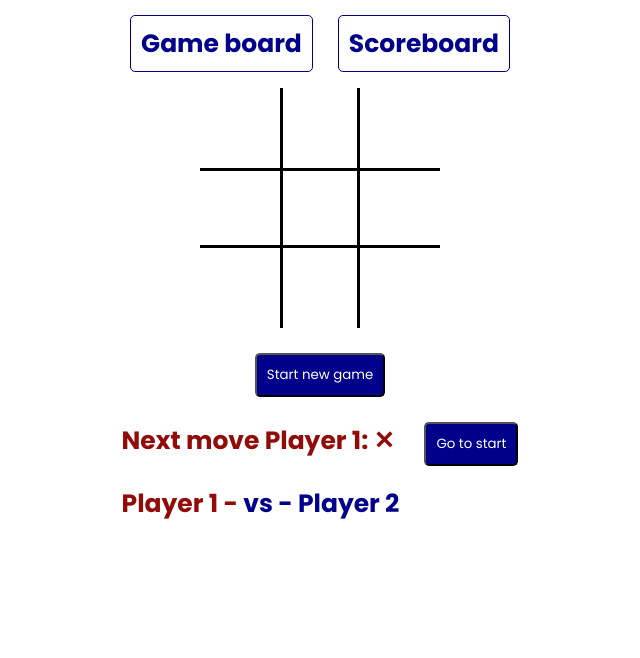
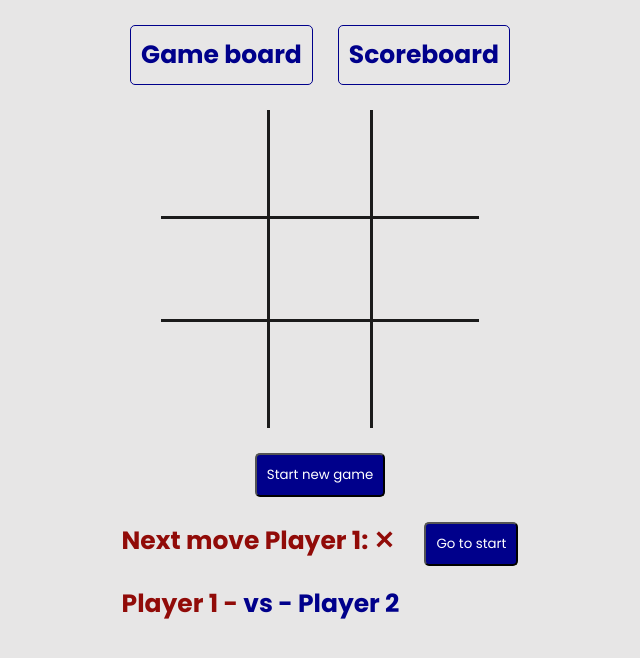
Before and after one commit to ErikEgl/tic-tac-toe-react, a React (Create React App) app: page / in a window 1280 px wide. Both pictures are taken after a click on the button "Start game". Shown: the top 658 px of the page, without its empty margins (320-960 px from the left). Built offline with nearby package versions, Linux system fonts and the light colour scheme.

Commit message:
added custom properties and some styles changes

```diff
--- a/src/assets/scss/base.scss
+++ b/src/assets/scss/base.scss
@@ -2,10 +2,11 @@ html,
 body {
   margin: 0;
   padding: 0;
-  background-color: $main-bg-color;
-  color: darkblue;
+  background-color: var(--mainBgColor);
+  color: var( --primaryAccentColor);
   font-weight: 700;
   font-size: 25px;
+  height: 100vh;
 }
 @import url('https://fonts.googleapis.com/css2?family=Poppins:wght@400;700&display=swap');
 
--- a/src/assets/scss/main.scss
+++ b/src/assets/scss/main.scss
@@ -20,12 +20,17 @@ nav {
             flex-direction: row;
         };
         li {
-            a {
+            a, button {
                 padding: 10px;
                 text-decoration: none;
-                color: darkblue;
+                color: var( --primaryAccentColor);
                 border: 1px solid currentColor;
                 border-radius: 5px;
+                background-color: transparent;
+                font-size: inherit;
+                display: inline-block;
+                font-weight: inherit;
+                cursor: pointer;
             }
         }
     }
--- a/src/assets/scss/vars.scss
+++ b/src/assets/scss/vars.scss
@@ -3,5 +3,15 @@ $sm: 768px;
 $md: 992px;
 $lg: 1200px;
 
-$main-bg-color: #ffffff;
-$border-color: invert($main-bg-color)
+.light {
+    --mainBgColor: #e7e6e6;
+    --borderColor: rgb(27, 27, 27);
+    --primaryAccentColor: darkblue;
+    --secondaryAccentColor: #910b08;
+}
+.dark {
+    --mainBgColor: black;
+    --borderColor: #8d8b8b;
+    --primaryAccentColor: rgb(82, 110, 249);
+    --secondaryAccentColor: #a59e9e;
+}
--- a/src/components/Button/Button.scss
+++ b/src/components/Button/Button.scss
@@ -2,7 +2,7 @@ button.start-button {
     display: block;
     margin-inline: auto;
     cursor: pointer;
-    background-color: darkblue;
+    background-color: var( --primaryAccentColor);
     color: white;
     border-radius: 5px;
     padding: 10px;
--- a/src/components/Squares/Squares.scss
+++ b/src/components/Squares/Squares.scss
@@ -1,4 +1,4 @@
-$square-size: 80px;
+$square-size: 106px;
 .squares {
   display: grid;
   place-items: center;
@@ -12,7 +12,7 @@ $square-size: 80px;
     height: $square-size;
     width: $square-size;
     border: 0;
-    background-color: $main-bg-color;
+    background-color: var(--mainBgColor);
     font-size: 30px;
     font-weight: 700;
     &:nth-child(1) {
@@ -21,8 +21,8 @@ $square-size: 80px;
 
     &:nth-child(2) {
       grid-area: 1 / 2 / 2 / 3;
-      border-right: 3px solid $border-color;
-      border-left: 3px solid $border-color;
+      border-right: 3px solid var(--borderColor);
+      border-left: 3px solid var(--borderColor);
 
     }
 
@@ -32,19 +32,19 @@ $square-size: 80px;
 
     &:nth-child(4) {
       grid-area: 2 / 1 / 3 / 2;
-      border-top: 3px solid $border-color;
-      border-bottom: 3px solid $border-color;
+      border-top: 3px solid var(--borderColor);
+      border-bottom: 3px solid var(--borderColor);
     }
 
     &:nth-child(5) {
       grid-area: 2 / 2 / 3 / 3;
-      border: 3px solid $border-color;
+      border: 3px solid var(--borderColor);
     }
 
     &:nth-child(6) {
       grid-area: 2 / 3 / 3 / 4;
-      border-top: 3px solid $border-color;
-      border-bottom: 3px solid $border-color;
+      border-top: 3px solid var(--borderColor);
+      border-bottom: 3px solid var(--borderColor);
 
     }
 
@@ -54,8 +54,8 @@ $square-size: 80px;
 
     &:nth-child(8) {
       grid-area: 3 / 2 / 4 / 3;
-      border-right: 3px solid $border-color;
-      border-left: 3px solid $border-color;
+      border-right: 3px solid var(--borderColor);
+      border-left: 3px solid var(--borderColor);
     }
 
     &:nth-child(9) {
@@ -65,8 +65,8 @@ $square-size: 80px;
   }
 }
 .✕ {
-  color: #910b08;
+  color: var(--secondaryAccentColor);
 }
 .O {
-  color: darkblue;
+  color: var( --primaryAccentColor);
 }
--- a/src/index.css
+++ b/src/index.css
@@ -1,13 +1,28 @@
 @charset "UTF-8";
 @import url("https://fonts.googleapis.com/css2?family=Poppins:wght@400;700&display=swap");
+.light {
+  --mainBgColor: #e7e6e6;
+  --borderColor: rgb(27, 27, 27);
+  --primaryAccentColor: darkblue;
+  --secondaryAccentColor: #910b08;
+}
+
+.dark {
+  --mainBgColor: black;
+  --borderColor: #8d8b8b;
+  --primaryAccentColor: rgb(82, 110, 249);
+  --secondaryAccentColor: #a59e9e;
+}
+
 html,
 body {
   margin: 0;
   padding: 0;
-  background-color: #ffffff;
-  color: darkblue;
+  background-color: var(--mainBgColor);
+  color: var(--primaryAccentColor);
   font-weight: 700;
   font-size: 25px;
+  height: 100vh;
 }
 
 *, *::before, *::after {
@@ -38,12 +53,17 @@ nav ul {
     flex-direction: row;
   }
 }
-nav ul li a {
+nav ul li a, nav ul li button {
   padding: 10px;
   text-decoration: none;
-  color: darkblue;
+  color: var(--primaryAccentColor);
   border: 1px solid currentColor;
   border-radius: 5px;
+  background-color: transparent;
+  font-size: inherit;
+  display: inline-block;
+  font-weight: inherit;
+  cursor: pointer;
 }
 
 .input-container {
@@ -86,7 +106,7 @@ button.start-button, ul.time-travel li button {
   display: block;
   margin-inline: auto;
   cursor: pointer;
-  background-color: darkblue;
+  background-color: var(--primaryAccentColor);
   color: white;
   border-radius: 5px;
   padding: 10px;
@@ -99,14 +119,14 @@ button.start-button, ul.time-travel li button {
   grid-template-rows: repeat(3, 1fr);
   grid-column-gap: 0px;
   grid-row-gap: 0px;
-  width: 240px;
-  height: 240px;
+  width: 318px;
+  height: 318px;
 }
 .squares .square {
-  height: 80px;
-  width: 80px;
+  height: 106px;
+  width: 106px;
   border: 0;
-  background-color: #ffffff;
+  background-color: var(--mainBgColor);
   font-size: 30px;
   font-weight: 700;
 }
@@ -115,44 +135,44 @@ button.start-button, ul.time-travel li button {
 }
 .squares .square:nth-child(2) {
   grid-area: 1/2/2/3;
-  border-right: 3px solid black;
-  border-left: 3px solid black;
+  border-right: 3px solid var(--borderColor);
+  border-left: 3px solid var(--borderColor);
 }
 .squares .square:nth-child(3) {
   grid-area: 1/3/2/4;
 }
 .squares .square:nth-child(4) {
   grid-area: 2/1/3/2;
-  border-top: 3px solid black;
-  border-bottom: 3px solid black;
+  border-top: 3px solid var(--borderColor);
+  border-bottom: 3px solid var(--borderColor);
 }
 .squares .square:nth-child(5) {
   grid-area: 2/2/3/3;
-  border: 3px solid black;
+  border: 3px solid var(--borderColor);
 }
 .squares .square:nth-child(6) {
   grid-area: 2/3/3/4;
-  border-top: 3px solid black;
-  border-bottom: 3px solid black;
+  border-top: 3px solid var(--borderColor);
+  border-bottom: 3px solid var(--borderColor);
 }
 .squares .square:nth-child(7) {
   grid-area: 3/1/4/2;
 }
 .squares .square:nth-child(8) {
   grid-area: 3/2/4/3;
-  border-right: 3px solid black;
-  border-left: 3px solid black;
+  border-right: 3px solid var(--borderColor);
+  border-left: 3px solid var(--borderColor);
 }
 .squares .square:nth-child(9) {
   grid-area: 3/3/4/4;
 }
 
 .✕ {
-  color: #910b08;
+  color: var(--secondaryAccentColor);
 }
 
 .O {
-  color: darkblue;
+  color: var(--primaryAccentColor);
 }
 
 ul.time-travel {
```
Also changed, not shown: 1 other file (tests, documents, lock files or other folders).
